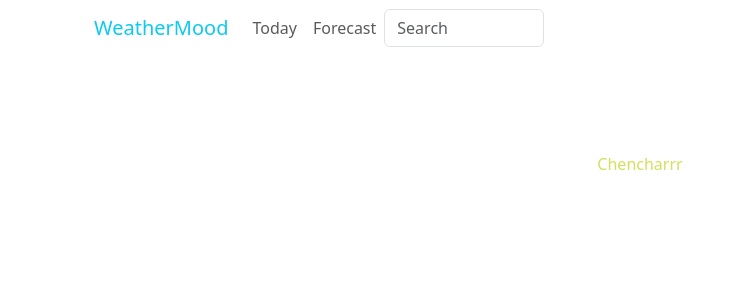
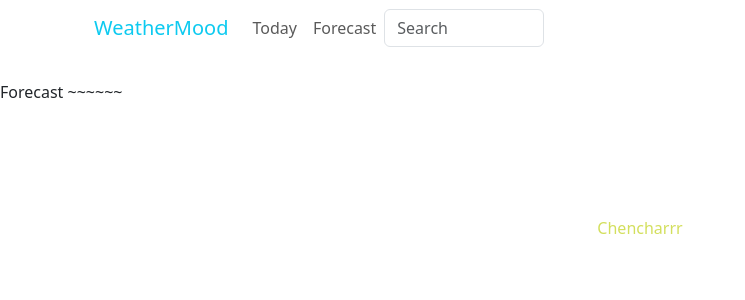
Before and after one commit to heehee812/Weather-Forcast-and-Comment, a React app in the folder weather_pack/: page /forecast in a window 1280 px wide. Shown: the top 300 px of the page, without its empty margins (0-745 px from the left). Built offline with nearby package versions, Linux system fonts and the light colour scheme.

Commit message:
add forecast

```diff
--- /dev/null
+++ b/weather_pack/src/components/Forecast.js
@@ -0,0 +1,32 @@
+import React from 'react';
+import PropTypes from 'prop-types';
+import './Forecast.css';
+
+export default class Forecast extends React.Component {
+    static propTypes = {
+        unit: PropTypes.string,
+        searchText: PropTypes.string,
+        onUnitChange: PropTypes.func
+    };
+
+    constructor(props) {
+        super(props);
+
+        this.state = {
+            loading: true,
+            masking: true,
+            postLoading: false,
+            posts: []
+        };
+
+    }
+    render() {
+        const { unit } = this.props;
+        return (
+            <div className="forecast">
+                <br></br>
+                <p>Forecast ~~~~~~</p>
+            </div>
+        );
+    }
+}
--- a/weather_pack/src/components/Main.js
+++ b/weather_pack/src/components/Main.js
@@ -19,7 +19,7 @@ import {
 } from 'reactstrap';
 
 import Today from './Today.js'
-// import Forecast from './Forecast.js'
+import Forecast from './Forecast.js'
 
 import './Main.css';
 
@@ -68,9 +68,9 @@ export default class Main extends React.Component {
                         <Route exact path="/" element={
                             <Today unit={this.state.unit} searchText={this.state.searchText} onUnitChange={this.handleUnitChange} />
                         } />
-                        {/* <Route exact path="/forecast" element={
+                        <Route exact path="/forecast" element={
                             <Forecast unit={this.state.unit} onUnitChange={this.handleUnitChange} />
-                        } /> */}
+                        } />
                     </Routes>
 
                     <div className='footer'>
```
Also changed, not shown: weather_pack/src/components/Forecast.css (added).
